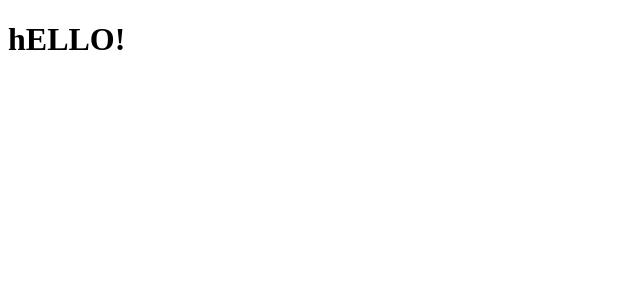
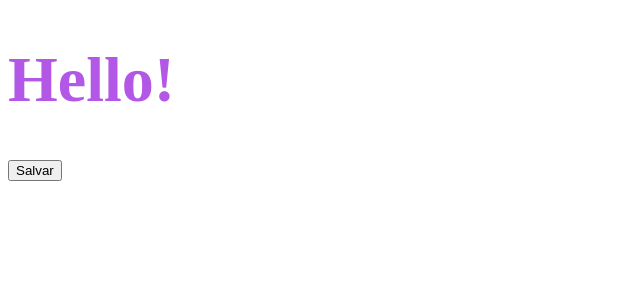
Before and after one commit to phmelomorais/rocketseat-ignite-reactjs-dtmoney, a React (Create React App) app: page / in a window 1280 px wide. Shown: the top 300 px of the page, without its empty margins (0-640 px from the left). Built offline with nearby package versions, Linux system fonts and the light colour scheme.

Commit message:
Aula 04 - Instalando Styled Components

```diff
--- a/package.json
+++ b/package.json
@@ -6,6 +6,7 @@
     "react": "^18.1.0",
     "react-dom": "^18.1.0",
     "react-scripts": "5.0.1",
+    "styled-components": "^5.3.5",
     "web-vitals": "^2.1.0"
   },
   "devDependencies": {
@@ -16,9 +17,9 @@
     "@types/node": "^16.7.13",
     "@types/react": "^18.0.0",
     "@types/react-dom": "^18.0.0",
+    "@types/styled-components": "^5.1.25",
     "typescript": "^4.4.2"
   },
-
   "scripts": {
     "start": "react-scripts start",
     "build": "react-scripts build",
--- a/src/App.tsx
+++ b/src/App.tsx
@@ -1,7 +1,15 @@
+import styled from 'styled-components'
+
+const Title = styled.h1`
+  font-size:64px;
+  color: #b257e6;
+`
+
 export function App() {
   return (
     <div className="App">
-      <h1>hELLO!</h1>
+      <Title>Hello!</Title>
+      <button>Salvar</button>
     </div>
   );
 };
```
Also changed, not shown: 1 other file (tests, documents, lock files or other folders).
